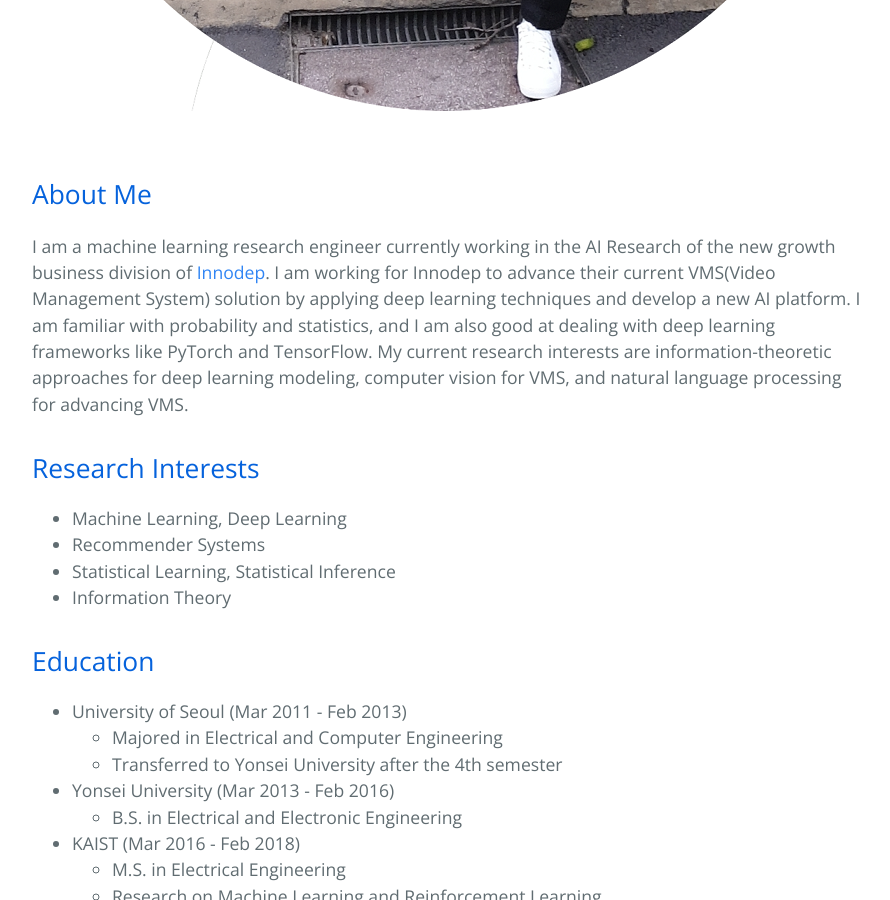
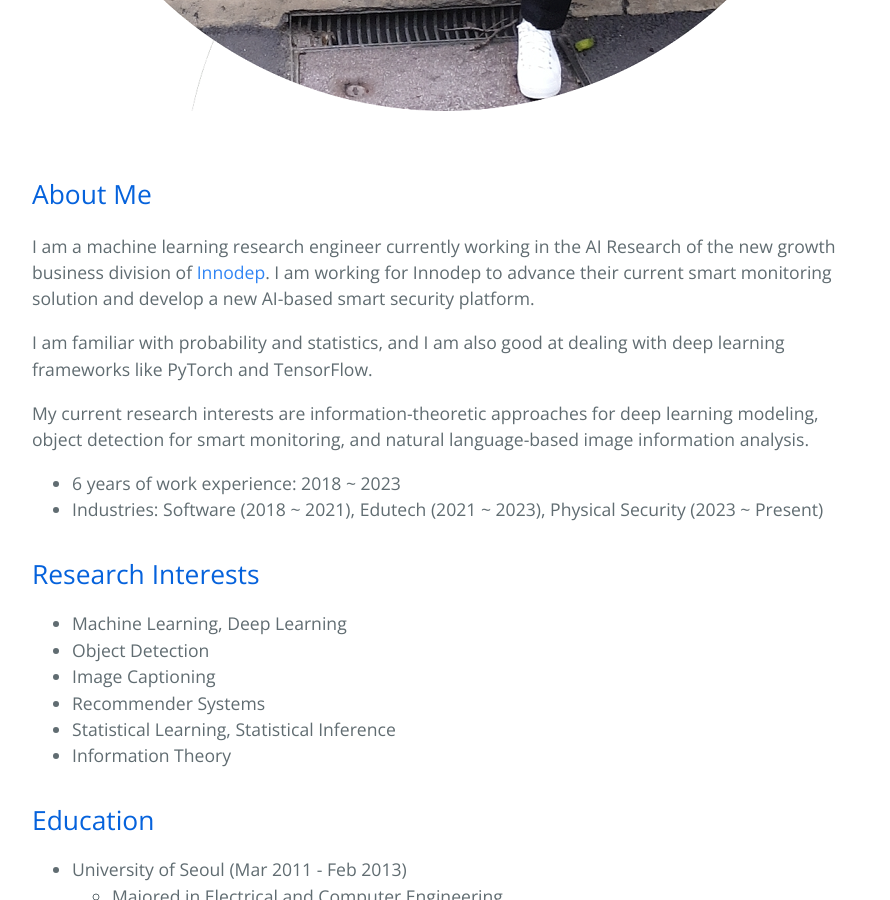
Before and after one commit to hcnoh/hcnoh.github.io, a Jekyll site: the page built from about.md, in a window 1280 px wide and 900 px high, scrolled down 1136 px. Shown: the whole window, without its empty margins (192-1082 px from the left). Built offline with Jekyll 4.4.1, drawn with Linux system fonts in a browser that asks for light colours.

Commit message:
modified about.md

```diff
--- a/about.md
+++ b/about.md
@@ -6,10 +6,19 @@ permalink: /about
 ---
 
 ## About Me
-I am a machine learning research engineer currently working in the AI Research of the new growth business division of [Innodep](https://innodep.co.kr/renew/eng/). I am working for Innodep to advance their current VMS(Video Management System) solution by applying deep learning techniques and develop a new AI platform. I am familiar with probability and statistics, and I am also good at dealing with deep learning frameworks like PyTorch and TensorFlow. My current research interests are information-theoretic approaches for deep learning modeling, computer vision for VMS, and natural language processing for advancing VMS.
+I am a machine learning research engineer currently working in the AI Research of the new growth business division of [Innodep](https://innodep.co.kr/renew/eng/). I am working for Innodep to advance their current smart monitoring solution and develop a new AI-based smart security platform.
+
+I am familiar with probability and statistics, and I am also good at dealing with deep learning frameworks like PyTorch and TensorFlow.
+
+My current research interests are information-theoretic approaches for deep learning modeling, object detection for smart monitoring, and natural language-based image information analysis.
+
+- 6 years of work experience: 2018 ~ 2023
+- Industries: Software (2018 ~ 2021), Edutech (2021 ~ 2023), Physical Security (2023 ~ Present)
 
 ## Research Interests
 - Machine Learning, Deep Learning
+- Object Detection
+- Image Captioning
 - Recommender Systems
 - Statistical Learning, Statistical Inference
 - Information Theory
```
Also changed, not shown: _posts/2023-02-25-nlp-03.md (+1 -1 lines).
